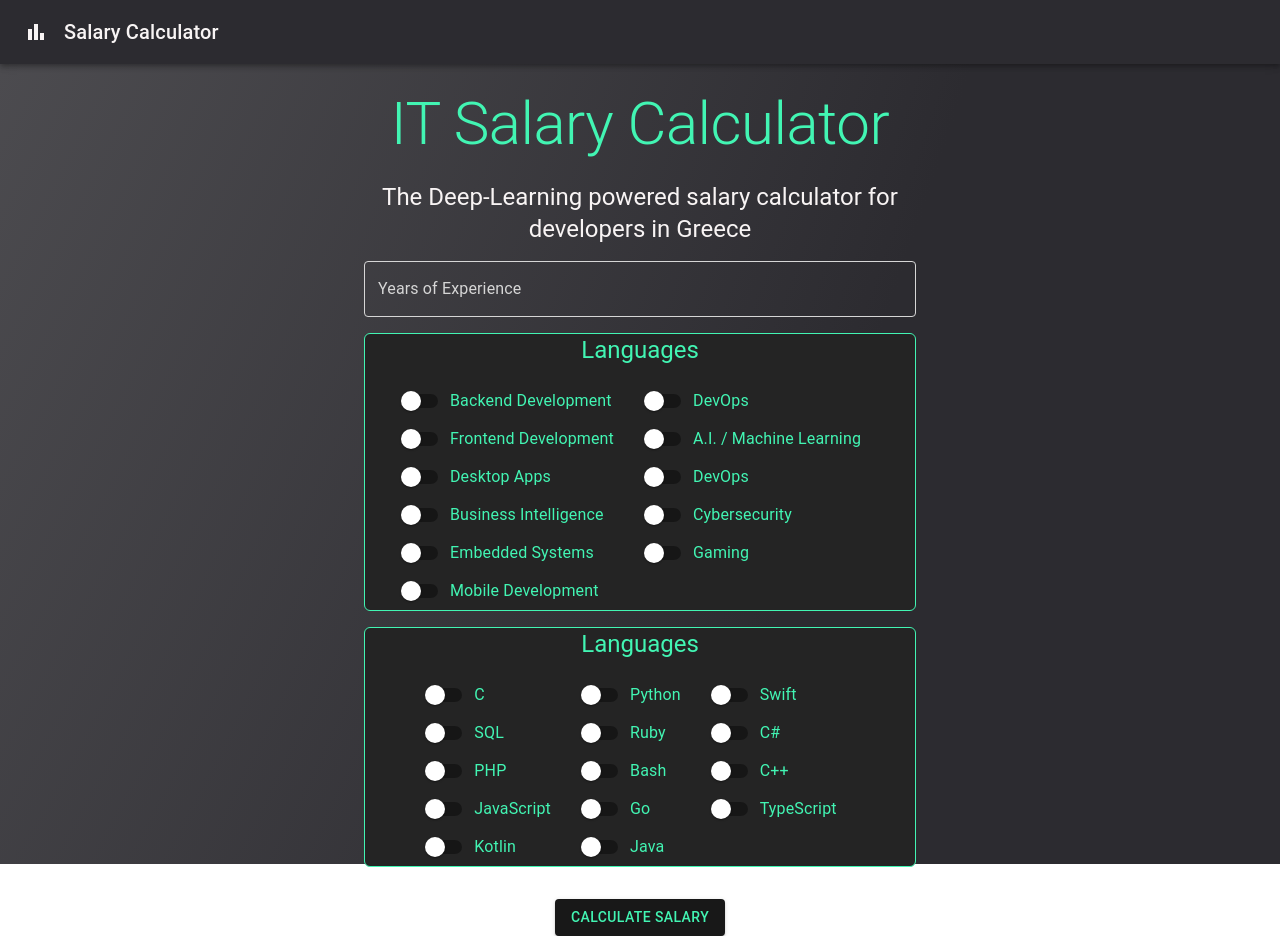
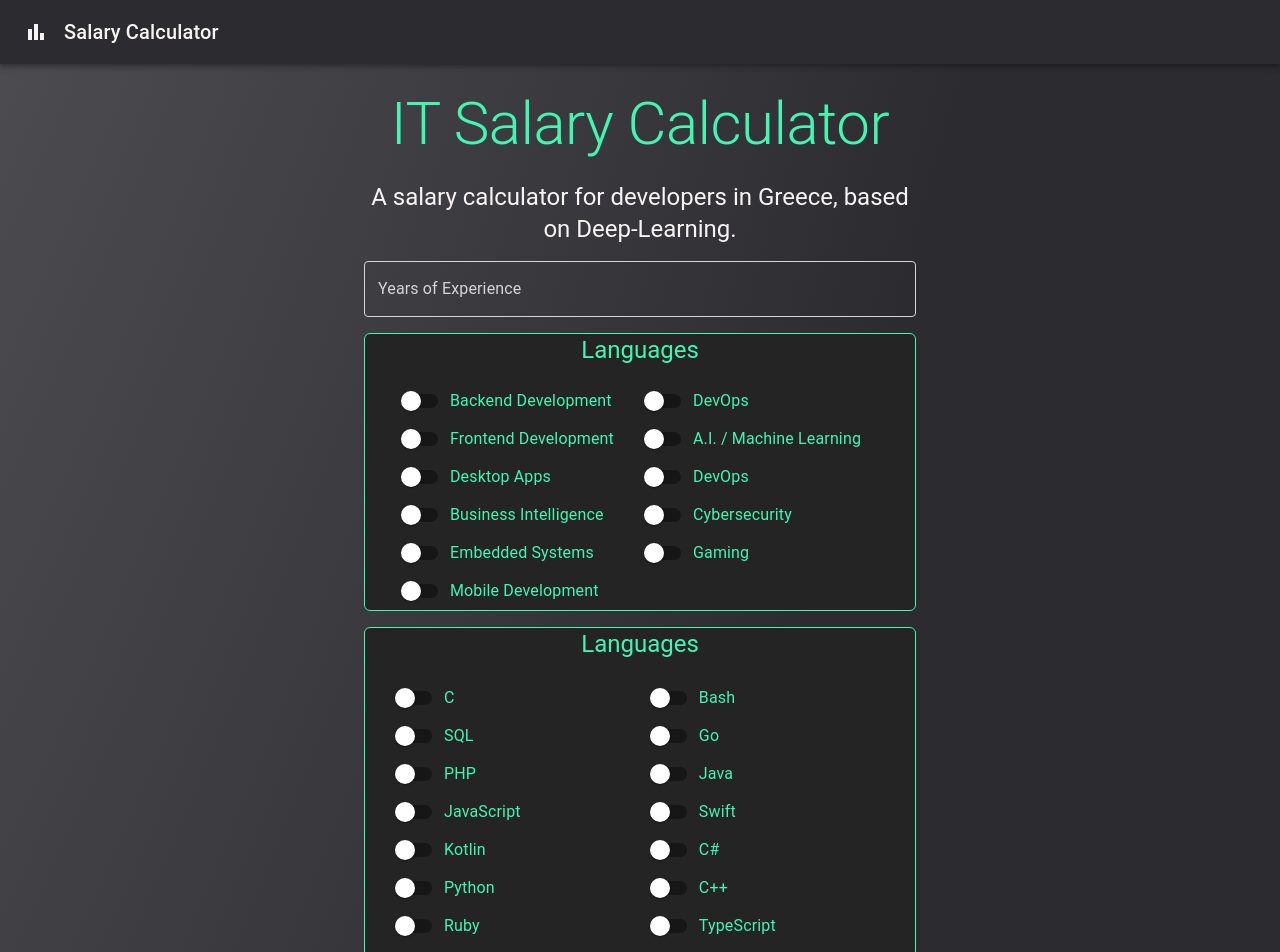
Before and after one commit to GiorgosNik/dev-salary-estimator, a React (Create React App) app in the folder calculator-client/: page / in a window 1280 px wide. Shown: the top 952 px of the page. Built offline with nearby package versions, Linux system fonts and the light colour scheme.

Commit message:
Initial input format

```diff
--- a/calculator-client/src/App.js
+++ b/calculator-client/src/App.js
@@ -22,7 +22,7 @@ export default function DownloadPage() {
 
   return (
     <ThemeProvider theme={theme}>
-      <CssBaseline />
+      <CssBaseline backgroundColor= "#2c2b30"/>
       <AppBar position="relative">
         <Toolbar style={{ background: "#2c2b30", height: "6vh" }}>
           <BarChartIcon sx={{ mr: 2 }} />
@@ -31,13 +31,14 @@ export default function DownloadPage() {
           </Typography>
         </Toolbar>
       </AppBar>
-      <main>
+      <main >
         <Box
           sx={{
             backgroundColor: "#2c2b30",
             backgroundImage: `radial-gradient(at -120% -1000%, #d6d6d6 10%, #2c2b30 90%)`,
             pt: 3,
-            height: "100vh",
+            height: "120vh",
+            minHeight : '120vh'
           }}
         >
           <Container maxWidth="sm">
@@ -59,7 +60,7 @@ export default function DownloadPage() {
                   color="primary.contrastText"
                   paragraph
                 >
-                  The Deep-Learning powered salary calculator for developers in Greece
+                  A salary calculator for developers in Greece, based on Deep-Learning.
                 </Typography>
                 <DownloadInput
                   setRequestActive={setRequestActive}
--- a/calculator-client/src/components/InputPage.js
+++ b/calculator-client/src/components/InputPage.js
@@ -15,6 +15,7 @@ import {
   styled,
   FormControlLabel,
   Typography,
+  Grid,
 } from "@mui/material";
 
 const StyledFormControlLabel = styled(FormControlLabel)({
@@ -115,7 +116,8 @@ export default function DownloadInput(props) {
             borderColor: "secondary.main",
             borderRadius: 1.5,
           }}
-        ><Typography
+        >
+          <Typography
             variant="h5"
             align="center"
             color="secondary.main"
@@ -194,17 +196,22 @@ export default function DownloadInput(props) {
             Languages
           </Typography>
           <Container maxWidth="lg">
-            <Stack direction="row" spacing={2} justifyContent="center">
-              <FormGroup>
+            <Grid
+              container
+              height="18em"
+              spacing={1}
+              direction="column"
+              marginLeft="0.5em"
+              marginRight="1em"
+              justifyContent="center"
+              alignItems="flex-start"
+            >
               <StyledFormControlLabel control={<StyledSwitch />} label="C" />
               <StyledFormControlLabel
                 control={<StyledSwitch color="primary" />}
                 label="SQL"
               />
-                <StyledFormControlLabel
-                  control={<StyledSwitch />}
-                  label="PHP"
-                />
+              <StyledFormControlLabel control={<StyledSwitch />} label="PHP" />
               <StyledFormControlLabel
                 control={<StyledSwitch />}
                 label="JavaScript"
@@ -213,27 +220,17 @@ export default function DownloadInput(props) {
                 control={<StyledSwitch />}
                 label="Kotlin"
               />
-              </FormGroup>
-              <FormGroup>
               <StyledFormControlLabel
                 control={<StyledSwitch color="primary" />}
                 label="Python"
               />
-                <StyledFormControlLabel
-                  control={<StyledSwitch />}
-                  label="Ruby"
-                />
+              <StyledFormControlLabel control={<StyledSwitch />} label="Ruby" />
               <StyledFormControlLabel
                 control={<StyledSwitch color="primary" />}
                 label="Bash"
               />
               <StyledFormControlLabel control={<StyledSwitch />} label="Go" />
-                <StyledFormControlLabel
-                  control={<StyledSwitch />}
-                  label="Java"
-                />
-              </FormGroup>
-              <FormGroup>
+              <StyledFormControlLabel control={<StyledSwitch />} label="Java" />
               <StyledFormControlLabel
                 control={<StyledSwitch color="primary" />}
                 label="Swift"
@@ -247,8 +244,7 @@ export default function DownloadInput(props) {
                 control={<StyledSwitch />}
                 label="TypeScript"
               />
-              </FormGroup>
-            </Stack>
+            </Grid>
           </Container>
         </Box>
         <Stack direction="column" spacing={2} justifyContent="center">
--- a/calculator-client/src/urls.js
+++ b/calculator-client/src/urls.js
@@ -1,3 +1,3 @@
-const backend = "http://127.0.0.1:8000/";
+const backend = "https://dev-salary-estimator.azurewebsites.net/";
 
 export {backend}
```
Also changed, not shown: calculator-client/src/styledComponents/StyledBorderProgressBar.js (deleted, +0 -21 lines). Lines whose indentation alone changed are shown as unchanged.
